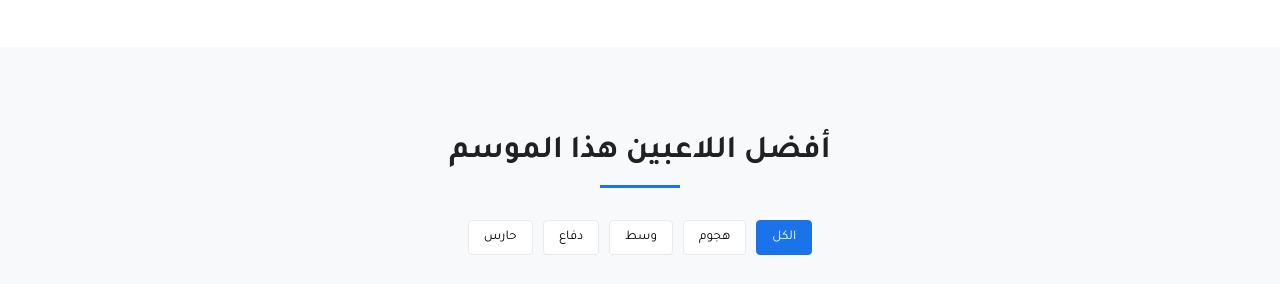
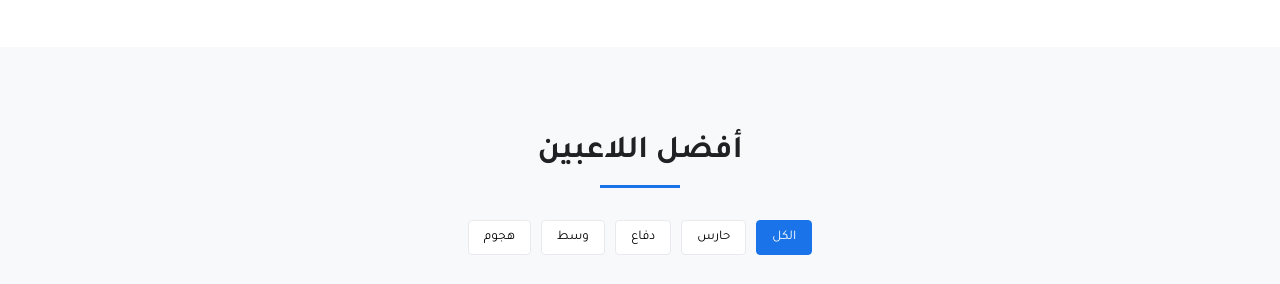
Before and after one commit to omar0elmallah/fc-mobile-fans, a plain HTML site: page index.html in a window 1280 px wide. Shown: the part 1760-2044 px from the top of the page. Drawn offline with Linux system fonts and the light colour scheme; grey boxes are pictures that could not be loaded.

Commit message:
Update index.html

```diff
--- a/index.html
+++ b/index.html
@@ -102,14 +102,23 @@
     <!-- قسم اللاعبين -->
     <section id="players" class="players-section">
         <div class="container">
-            <h2 class="section-title">أفضل اللاعبين هذا الموسم</h2>
+            <h2 class="section-title">أفضل اللاعبين</h2>
             <div class="players-filter">
                 <button class="filter-btn active" data-filter="all">الكل</button>
-                <button class="filter-btn" data-filter="ST" data-filter="RW" data-filter="LW">هجوم</button>
-                <button class="filter-btn" data-filter="CM" data-filter="CAM" data-filter="CDM" data-filter="LM" data-filter="RM" >وسط</button>
-                <button class="filter-btn" data-filter="CB" data-filter="LB" data-filter="RB">دفاع</button>
+
+                <!-- حارس المرمى -->
                 <button class="filter-btn" data-filter="GK">حارس</button>
+
+                <!-- الدفاع -->
+                <button class="filter-btn" data-filter="CB,LB,RB,RWB,LWB">دفاع</button>
+
+                <!-- الوسط -->
+                <button class="filter-btn" data-filter="CDM,CM,CAM,RM,LM">وسط</button>
+
+                <!-- الهجوم -->
+                <button class="filter-btn" data-filter="ST,CF,RF,LF,RW,LW">هجوم</button>
             </div>
+
             <div class="players-grid">
 
 
```
